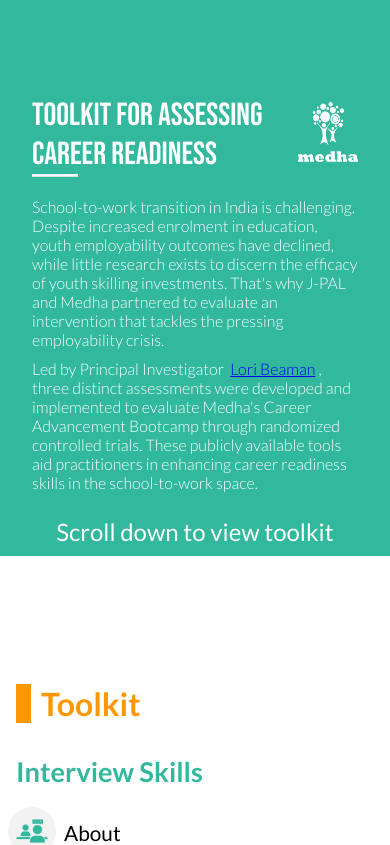
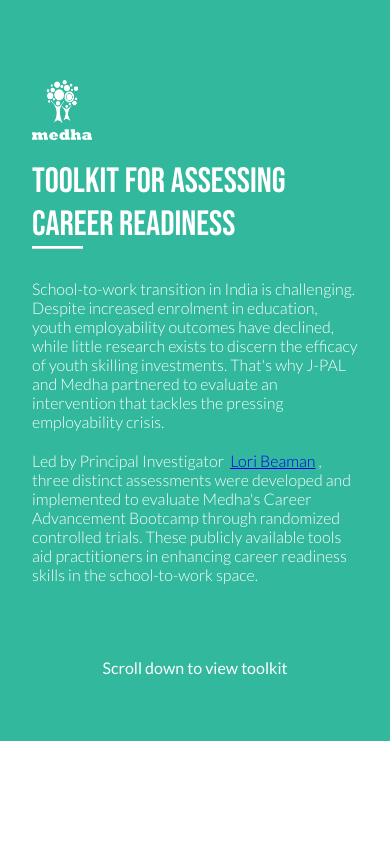
Before and after one commit to gitmedha/rct, a React (Create React App) app: page / in a window 390 px wide. Shown: the top 845 px of the page. Built offline with nearby package versions, Linux system fonts and the light colour scheme.

Commit message:
mobile ui changes

```diff
--- a/src/App.css
+++ b/src/App.css
@@ -71,7 +71,7 @@
   font-family: BebasNeue-Ragular;
   font-size: 3.5rem;
   color:#ffffff;
-  text-align: justify;
+  text-align: left;
 }
 
 .header_body_sec {
@@ -264,11 +264,11 @@
   }
 
   .header_sec {
-    font-size: 2rem;
+    font-size: 2.2rem;
     display: flex;
     justify-content: center;
     margin-top: 1rem;
-    text-align: left;
+    text-align: justify;
 
   }
 
@@ -285,6 +285,8 @@
     font-size: 1rem;
    text-align: left;
    width: 100%;
+   margin-bottom: 4rem;
+   margin-top: 1rem;
   }
 
   .heading_logo {
@@ -304,6 +306,10 @@
     right:3rem;
     top:1rem
   }
+  #banner_heading {
+    flex-direction: column-reverse;
+    align-items: baseline !important;
+  }
 
 .limit_sec {
   text-align: left;
@@ -315,6 +321,8 @@
 }
 .students_sec {
   text-align: left;
+  line-height: 1.5;
+  margin-top: 10px;
 }
   .audience_sec {
     margin-top: 4rem !important;
@@ -332,4 +340,9 @@
     font-size: 0.8rem;
   }
 
+  .scroll_sec {
+    font-size: 1rem;
+    padding-bottom: 4rem !important;
+  }
+
 }
--- a/src/components/LandingPage/LandingPage.js
+++ b/src/components/LandingPage/LandingPage.js
@@ -77,7 +77,7 @@
                 <div>
 
                         <div className='inner_main_sec'>
-                            <div style={{display:'flex', justifyContent:'space-between', alignItems:'center'}}>
+                            <div style={{display:'flex', justifyContent:'space-between', alignItems:'center'}} id='banner_heading'>
                                 <div>
                                     <div className='header_sec'>Toolkit for Assessing <br/>Career Readiness</div>
                                         <Box id="banner_divider_sec">
@@ -91,13 +91,13 @@
 
                             <div>
                             <div className="header_body_sec">
-                                            <div style={{marginTop:'10px', marginBottom:'10px'}}>
-                                            School-to-work transition in India is challenging. Despite increased enrolment in education, youth employability outcomes have declined, while little research exists to discern the efficacy of youth skilling investments. That's why J-PAL and Medha partnered to evaluate an intervention that tackles the pressing employability crisis.
-                                            </div>
-                                            <div style={{marginTop:'10px', marginBottom:'10px'}}>
-                                            Led by Principal Investigator &nbsp;<a href='https://faculty.wcas.northwestern.edu/lab823/' target="_blank" rel="noopener noreferrer">Lori Beaman</a>&nbsp;, three distinct assessments were developed and implemented to evaluate Medha's Career Advancement Bootcamp through randomized controlled trials. These publicly available tools aid practitioners in enhancing career readiness skills in the school-to-work space.
-                                            </div>
-                                        </div>
+                                    <div style={{marginTop:'20px', marginBottom:'20px'}}>
+                                    School-to-work transition in India is challenging. Despite increased enrolment in education, youth employability outcomes have declined, while little research exists to discern the efficacy of youth skilling investments. That's why J-PAL and Medha partnered to evaluate an intervention that tackles the pressing employability crisis.
+                                    </div>
+                                    <div style={{marginTop:'20px', marginBottom:'20px'}}>
+                                    Led by Principal Investigator &nbsp;<a href='https://faculty.wcas.northwestern.edu/lab823/' target="_blank" rel="noopener noreferrer">Lori Beaman</a>&nbsp;, three distinct assessments were developed and implemented to evaluate Medha's Career Advancement Bootcamp through randomized controlled trials. These publicly available tools aid practitioners in enhancing career readiness skills in the school-to-work space.
+                                    </div>
+                                </div>
                             </div>
 
                         </div>
@@ -178,7 +178,7 @@
                                         </div>
                                         <Grid container sx={{marginTop:'15px',display:'flex', justifyContent:'space-between', alignItems:'center',}} spacing={2}>
                                             <Grid item xs={6} sm={6} md={6} lg={6} xl={6}>
-                                                <a href="https://medhacorp-my.sharepoint.com/personal/cturillo_medha_org_in/_layouts/15/onedrive.aspx?id=%2Fpersonal%2Fcturillo%5Fmedha%5Forg%5Fin%2FDocuments%2FCore%20Programs%2FCP%20%2D%20Gardener%2FEmployability%20Skills%20Indices%20PDFs%2FInterview%20Preparation%2FMedha%20Interview%20Skills%5FLearn%20More%2Epdf&parent=%2Fpersonal%2Fcturillo%5Fmedha%5Forg%5Fin%2FDocuments%2FCore%20Programs%2FCP%20%2D%20Gardener%2FEmployability%20Skills%20Indices%20PDFs%2FInterview%20Preparation&ct=1700139479930&or=Teams%2DHL&ga=1&LOF=1" target="_blank" rel="noopener noreferrer" style={{ textDecoration: 'none' }}>
+                                                <a href="https://medhacareerreadiness.s3.ap-south-1.amazonaws.com/Medha+Interview+Skills_Learn+More.pdf" target="_blank" rel="noopener noreferrer" style={{ textDecoration: 'none' }}>
                                                 <Box sx={{
                                                     borderRadius: '26px'
                                                 }} className="learnMoreButton">
@@ -272,7 +272,7 @@
                                         </div>
                                         <Grid container sx={{marginTop:'25px',display:'flex', justifyContent:'space-between', alignItems:'center',}} spacing={2}>
                                             <Grid item xs={6} sm={6} md={6} lg={6} xl={6}>
-                                            <a href="https://medhacorp-my.sharepoint.com/personal/cturillo_medha_org_in/_layouts/15/onedrive.aspx?id=%2Fpersonal%2Fcturillo%5Fmedha%5Forg%5Fin%2FDocuments%2FCore%20Programs%2FCP%20%2D%20Gardener%2FEmployability%20Skills%20Indices%20PDFs%2FCareer%20Planning%2FMedha%20Career%20Planning%5FLearn%20More%2Epdf&parent=%2Fpersonal%2Fcturillo%5Fmedha%5Forg%5Fin%2FDocuments%2FCore%20Programs%2FCP%20%2D%20Gardener%2FEmployability%20Skills%20Indices%20PDFs%2FCareer%20Planning&ct=1698062583868&or=Teams%2DHL&ga=1&LOF=1" target="_blank" rel="noopener noreferrer" style={{ textDecoration: 'none' }}>
+                                            <a href="https://medhacareerreadiness.s3.ap-south-1.amazonaws.com/Medha+Career+Planning_Learn+More.pdf" target="_blank" rel="noopener noreferrer" style={{ textDecoration: 'none' }}>
                                                 <Box sx={{
                                                     borderRadius: '26px'
                                                 }} className="learnMoreButton">
@@ -327,8 +327,8 @@
                                 <Box style={{display:'flex'}}>
                                     <img src={limitationGrey} alt="limitations icon" className='heading_logo'/>
                                     <Box>
-                                        <div className='box_header_sec limit_sec'> Limitations</div>
-                                        <div className='box_body_sec'>
+                                        <div className='box_header_sec'> Limitations</div>
+                                        <div className='box_body_sec limit_sec'>
                                             <ul style={{paddingLeft:'30px'}}>
                                             <li>
                                             The assessment was implemented in only one round of survey (midline assessment of the pilot cohort).                                </li>
```
